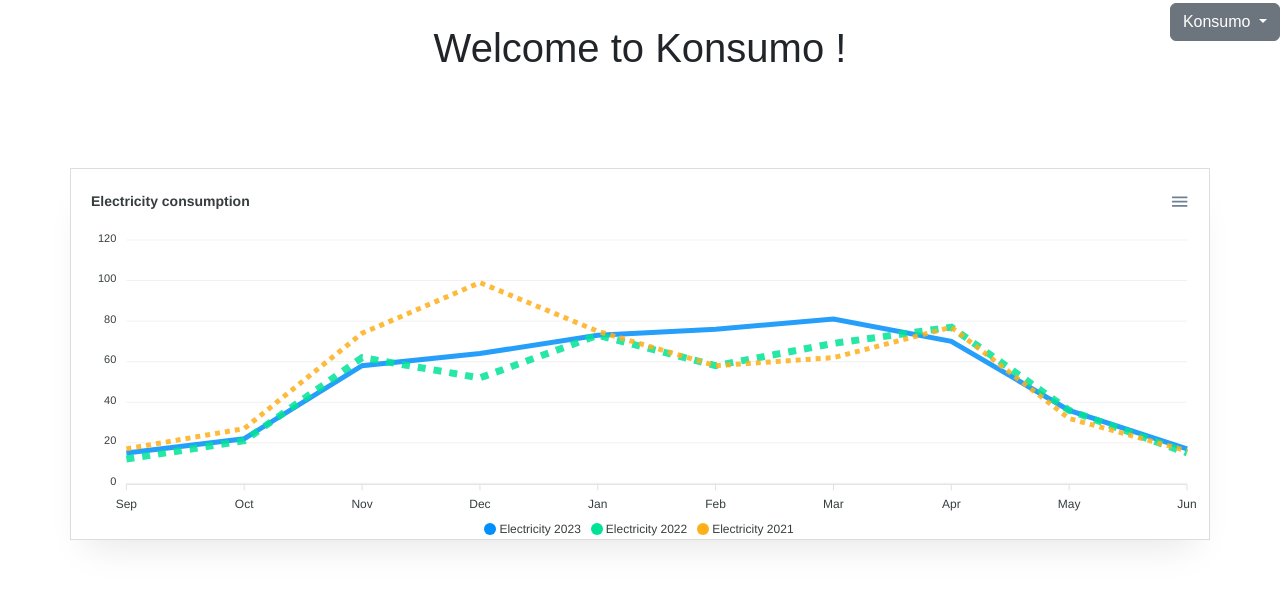
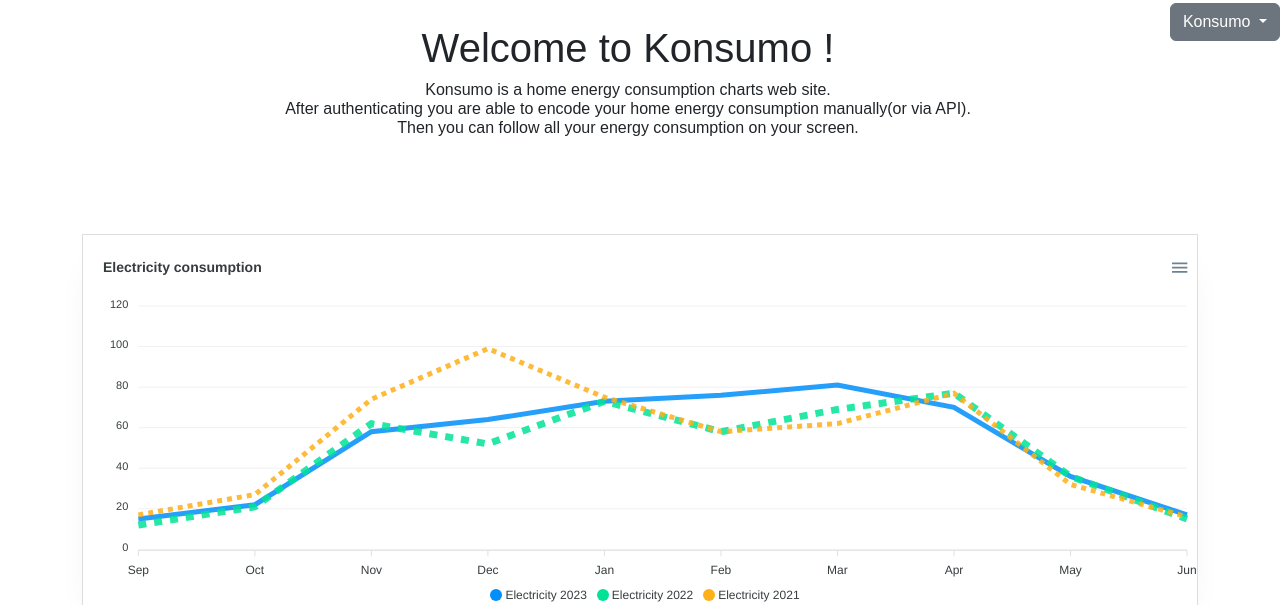
Before and after one commit to virer/konsumo, a Flask app: page /konsumo in a window 1280 px wide. Shown: the top 605 px of the page. Run offline with Flask 3, Linux system fonts and the light colour scheme; some libraries are stand-ins or nearby versions.

Commit message:
Added intro text

```diff
--- a/app/konsumo/site/views.py
+++ b/app/konsumo/site/views.py
@@ -17,6 +17,7 @@ def regenerate():
 
 @bp.route('/profile', methods=['GET'])
 def profile():
+    global type_list
     chart_type = type_list[0]
     try:
         _, access_key, secret_key = User.get_info(current_user.id)
@@ -32,6 +33,7 @@ def profile():
 @login_required
 @bp.route('/chart/<prefix>', methods=['GET'])
 def chart(prefix):
+    global type_list
     chart_type = request.args.get('type')
     if chart_type not in type_list: abort(400)
 
@@ -50,6 +52,7 @@ def chart(prefix):
 @login_required
 @bp.route('/location', methods=['GET','POST'])
 def location():
+    global type_list
     chart_type = type_list[0]
     if request.method=='POST':
         location = request.form['location']
@@ -143,6 +146,7 @@ def charts():
 @bp.route('/', methods=['GET'])
 @bp.route('', methods=['GET'])
 def index():
+    global type_list
     chart_type = type_list[0]
     return render_template('index.html',
                            chart_type=chart_type,
--- a/app/konsumo/templates/index.html
+++ b/app/konsumo/templates/index.html
@@ -13,7 +13,16 @@
 </style>
 {% endblock %}
 {% block content %}
-<div class="d-flex justify-content-center"><h1>Welcome to Konsumo !</h1></div>
+
+  <div class="d-flex justify-content-center row">
+  <h1>Welcome to Konsumo !</h1>
+  </div>
+  <div class="d-flex justify-content-center row"><h6>
+    Konsumo is a home energy consumption charts web site.<br>
+    After authenticating you are able to encode your home energy consumption manually(or via API).<br>
+    Then you can follow all your energy consumption on your screen.<br>
+  </h6></div>
+</div>
 <div class="row"><br></div>
 <div class="row"><br></div>
 <p><br></p>
```
